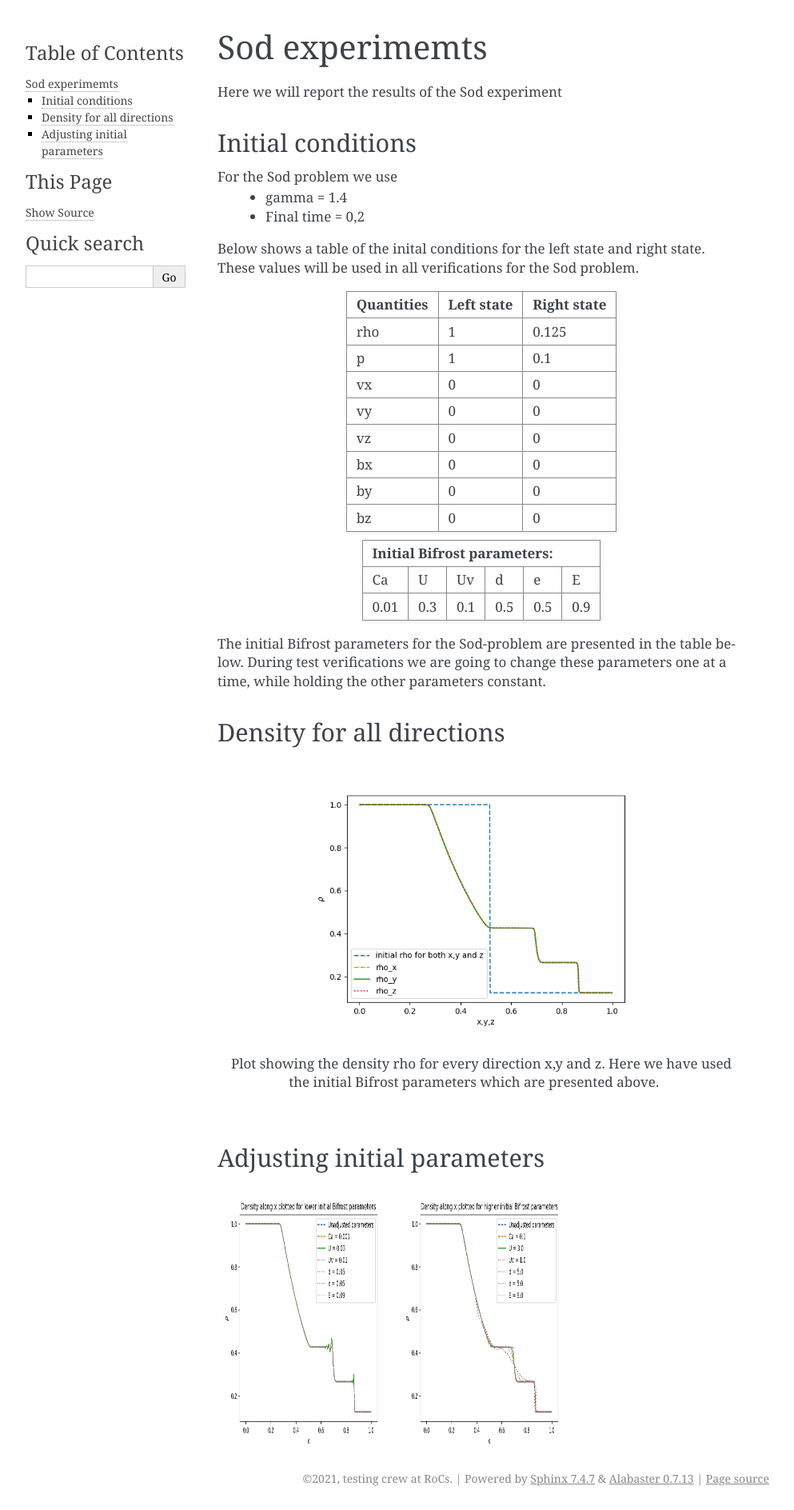
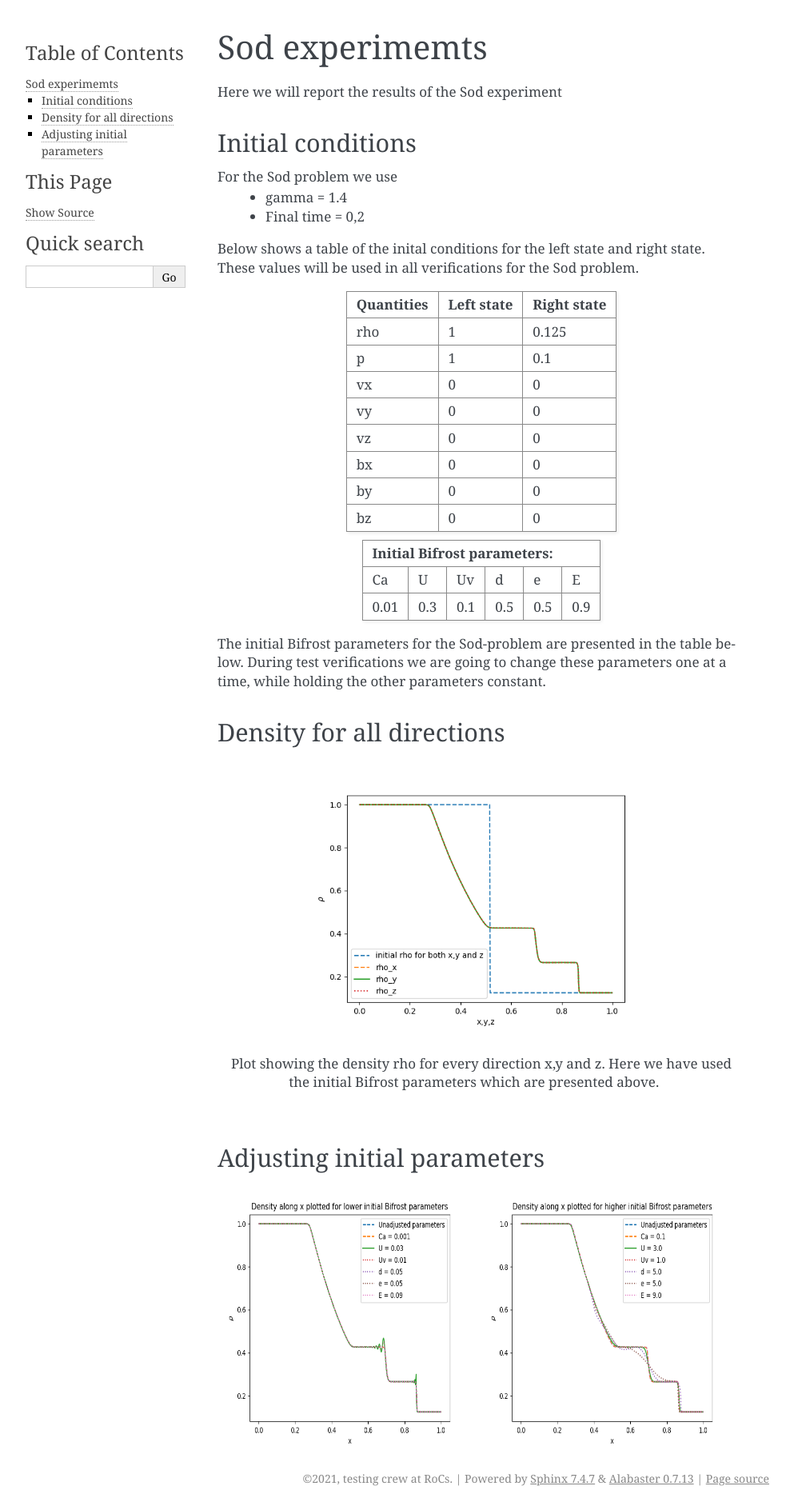
Before and after one commit to guadabsb15/summer_2021_report, a Sphinx documentation site: the page built from docs/source/sod.rst, in a window 1280 px wide. Shown: the whole page at 80% size, without its empty margins (148-1141 px from the left). Built offline with Sphinx 7.4.7, drawn with Linux system fonts in a browser that asks for light colours.

Commit message:
minor image ajustment

```diff
--- a/docs/source/sod.rst
+++ b/docs/source/sod.rst
@@ -55,7 +55,7 @@ Adjusting initial parameters
 
 .. image:: images_sod_bifrost/sod_bifrost_x_ibf_l_rho.png
     :scale: 70 %
-    :width: 48 %
+    :width: 70 %
 .. image:: images_sod_bifrost/sod_bifrost_x_ibf_h_rho.png
     :scale: 70 %
-    :width: 48 %
+    :width: 70 %
```
